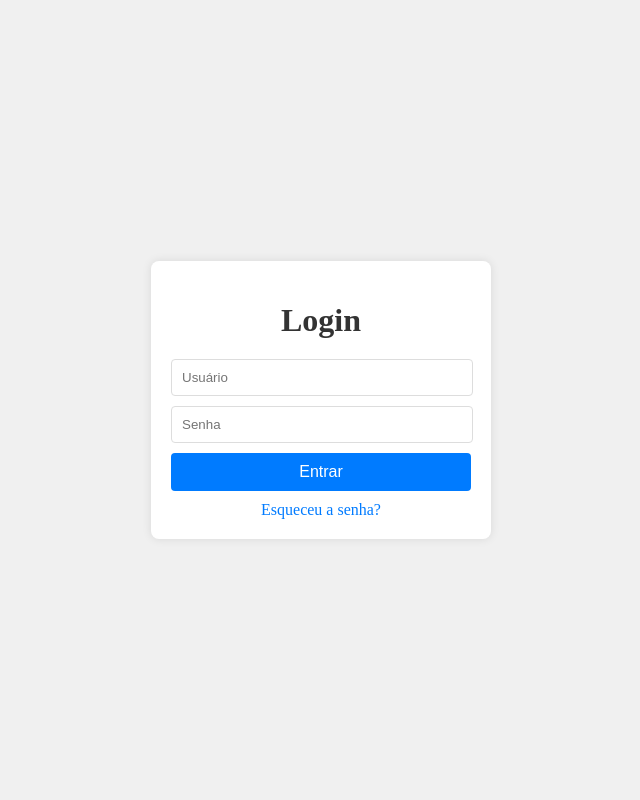
After one commit to liviaribep/tccprevia, a PHP site: page /teste2.html in a window 1280 px wide. The commit adds this page. Shown: the whole page, without its empty margins (319-959 px from the left). Run offline with PHP 8.4, Linux system fonts and the light colour scheme.

Commit message:
commit liv 17/08

```diff
--- /dev/null
+++ b/teste2.html
@@ -0,0 +1,70 @@
+<!DOCTYPE html>
+<html lang="pt-BR">
+<head>
+    <meta charset="UTF-8">
+    <meta name="viewport" content="width=device-width, initial-scale=1.0">
+    <title>Tela de Login</title>
+    <style>
+        body {
+            display: flex;
+            justify-content: center;
+            align-items: center;
+            height: 100vh;
+            background-color: #f0f0f0;
+            margin: 0;
+        }
+        .login-container {
+            background-color: #fff;
+            padding: 20px;
+            border-radius: 8px;
+            box-shadow: 0 0 10px rgba(0, 0, 0, 0.1);
+            width: 300px;
+            text-align: center;
+        }
+        .login-container h1 {
+            margin-bottom: 20px;
+            color: #333;
+        }
+        .login-container input {
+            width: calc(100% - 20px);
+            padding: 10px;
+            margin-bottom: 10px;
+            border: 1px solid #ddd;
+            border-radius: 4px;
+        }
+        .login-container button {
+            width: 100%;
+            padding: 10px;
+            background-color: #007BFF;
+            border: none;
+            border-radius: 4px;
+            color: #fff;
+            font-size: 16px;
+            cursor: pointer;
+        }
+        .login-container button:hover {
+            background-color: #0056b3;
+        }
+        .login-container a {
+            display: block;
+            margin-top: 10px;
+            color: #007BFF;
+            text-decoration: none;
+        }
+        .login-container a:hover {
+            text-decoration: underline;
+        }
+    </style>
+</head>
+<body>
+    <div class="login-container">
+        <h1>Login</h1>
+        <form>
+            <input type="text" placeholder="Usuário" required>
+            <input type="password" placeholder="Senha" required>
+            <button type="submit">Entrar</button>
+            <a href="#">Esqueceu a senha?</a>
+        </form>
+    </div>
+</body>
+</html>
```
Also changed, not shown: timesvalorant.css (+26 -0 lines), timesvalorant.html (+20 -0 lines), cadastro.html (added), lol2.jpg (added), overwatch.jpg (added), valorant2.jpg (added).
